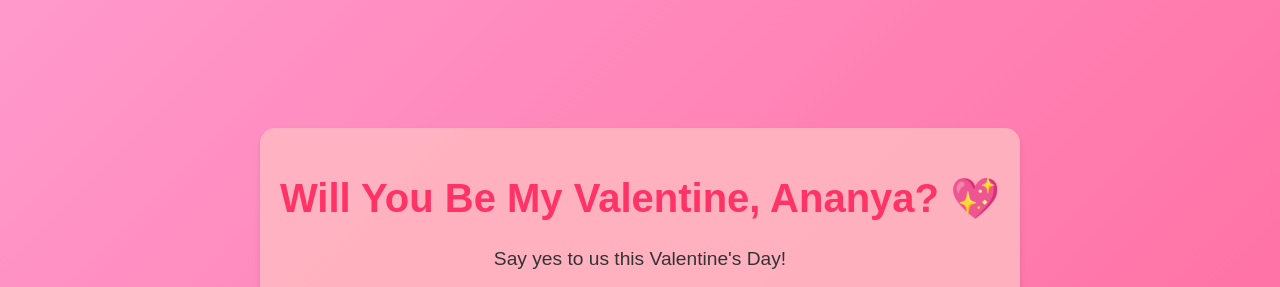
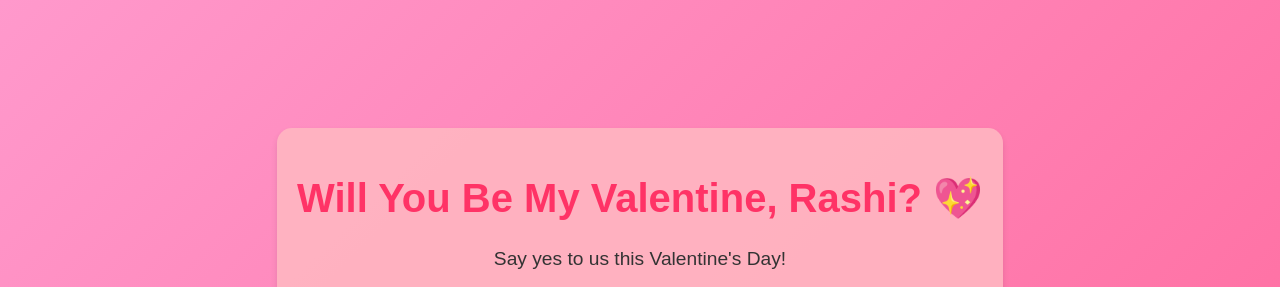
Before and after one commit to saksham2710/rush, a plain HTML site: page index.html in a window 1280 px wide. Shown: the top 287 px of the page. Drawn offline with Linux system fonts and the light colour scheme.

Commit message:
Update index.html

```diff
--- a/index.html
+++ b/index.html
@@ -75,8 +75,7 @@
   </head>
   <body>
     <div class="container">
-      <!-- Replace "Ananya" with another name if needed -->
-      <h1>Will You Be My Valentine, Ananya? 💖</h1>
+      <h1>Will You Be My Valentine, Rashi? 💖</h1>
       <p>Say yes to us this Valentine's Day!</p>
       <div class="btn-container">
         <button onclick="reply('Yes')">Yes</button>
```
